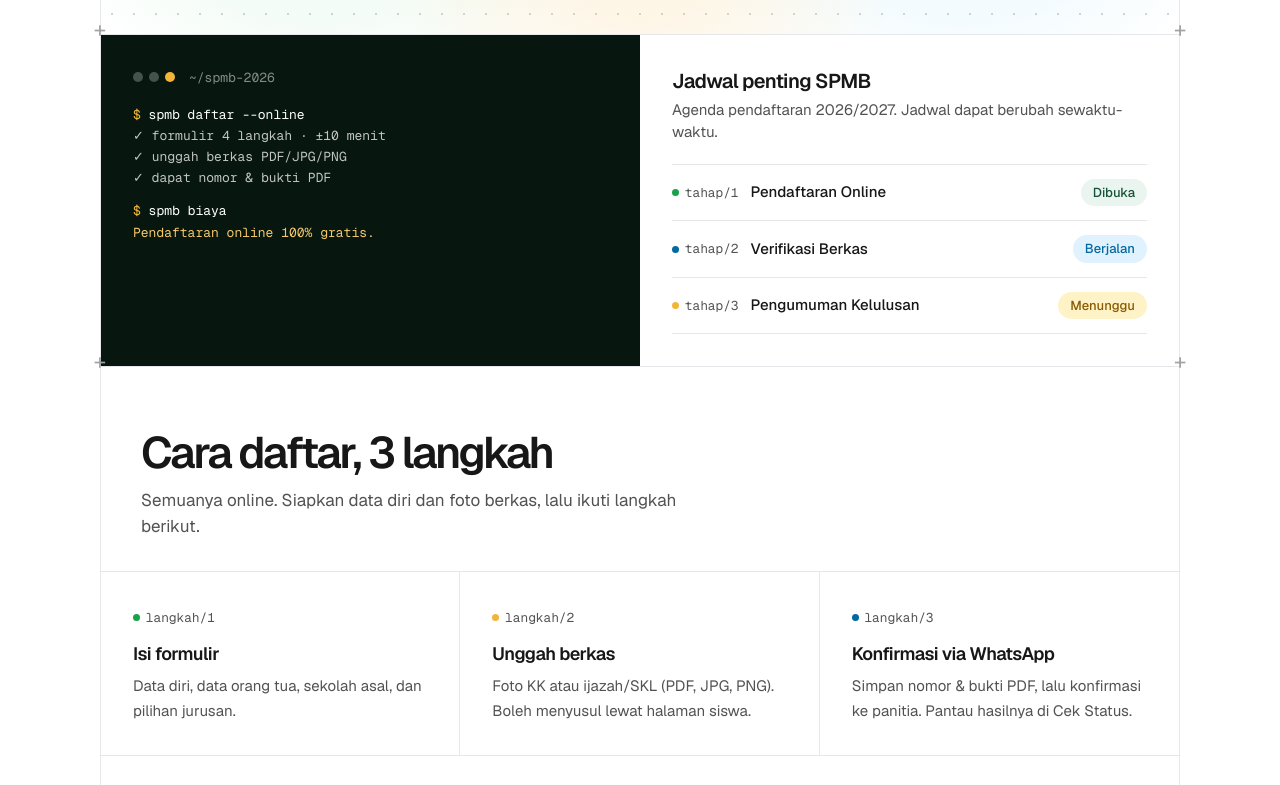
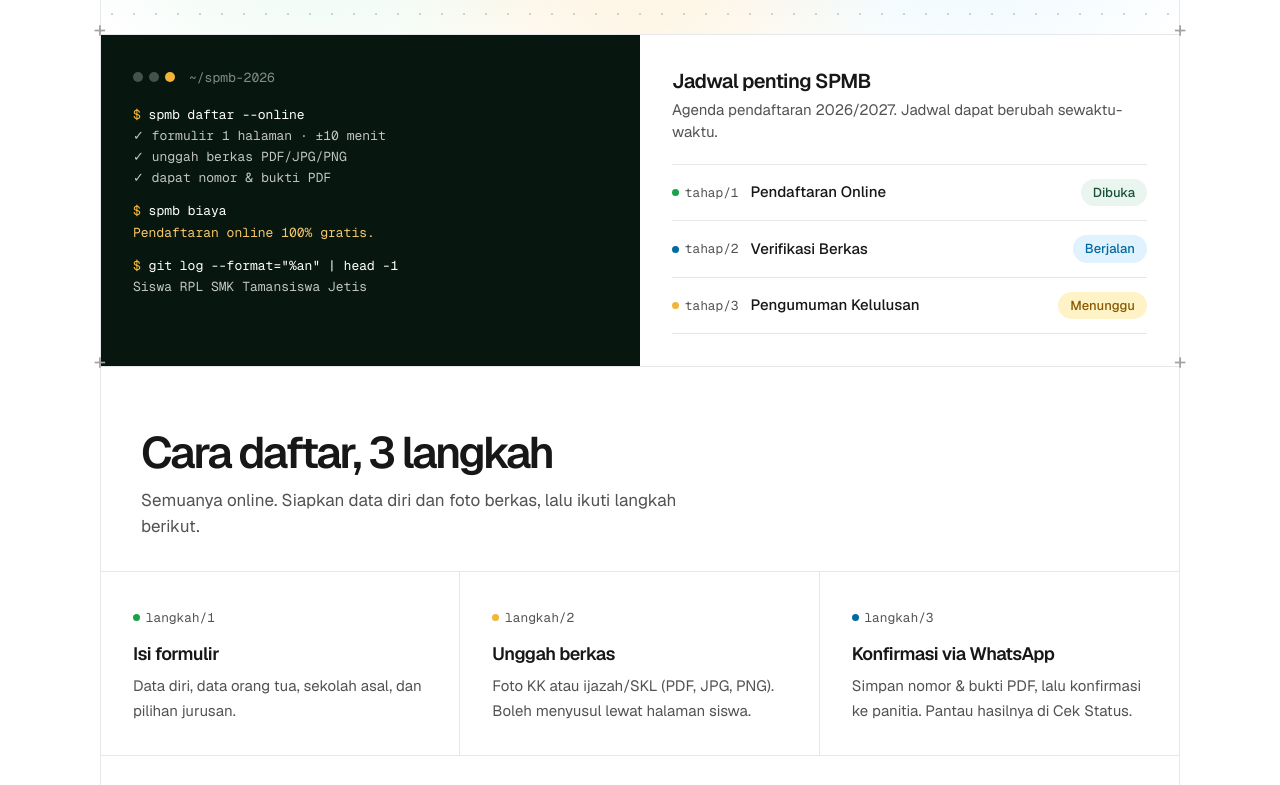
Before and after one commit to smkpkfajar-star/spmb-smk-v2, a website: page index.html in a window 1280 px wide. Shown: the part 700-1485 px from the top of the page. Drawn offline with nearby package versions, Linux system fonts and the light colour scheme.

Commit message:
feat: kredit 'dibuat oleh siswa RPL SMK Tamansiswa Jetis' di semua halaman
- tautan ke rpl.tamsis.site di footer beranda, daftar, login siswa, dan login admin
- baris git log di panel terminal beranda, meta author
- perbaiki teks terminal: formulir kini 1 halaman (bukan 4 langkah)

Co-Authored-By: Claude Opus 5.5 <noreply@anthropic.com>

```diff
--- a/index.html
+++ b/index.html
@@ -3,6 +3,7 @@
   <head>
     <meta charset="UTF-8" />
     <meta name="viewport" content="width=device-width, initial-scale=1.0" />
+    <meta name="author" content="Siswa RPL SMK Tamansiswa Jetis" />
     <title>SPMB SMK Tamansiswa Jetis — Penerimaan Murid Baru</title>
     <meta
       name="description"
@@ -106,11 +107,13 @@
             <span class="ml-2">~/spmb-2026</span>
           </div>
           <p><span class="text-gold-500">$</span> spmb daftar --online</p>
-          <p class="text-white/75">✓ formulir 4 langkah · ±10 menit</p>
+          <p class="text-white/75">✓ formulir 1 halaman · ±10 menit</p>
           <p class="text-white/75">✓ unggah berkas PDF/JPG/PNG</p>
           <p class="text-white/75">✓ dapat nomor &amp; bukti PDF</p>
           <p class="mt-3"><span class="text-gold-500">$</span> spmb biaya</p>
           <p class="text-gold-400">Pendaftaran online 100% gratis.</p>
+          <p class="mt-3"><span class="text-gold-500">$</span> git log --format="%an" | head -1</p>
+          <p class="text-white/75">Siswa RPL SMK Tamansiswa Jetis</p>
         </div>
         <div class="p-6 sm:p-8">
           <h2 class="heading text-xl">Jadwal penting SPMB</h2>
@@ -288,6 +291,7 @@
         </div>
         <p class="border-t border-hairline px-4 py-5 text-center font-mono text-[13px] text-ink-500">
           &copy; <span id="year">2026</span> SMK Tamansiswa Jetis · Portal SPMB
+          <span class="mx-2 text-ink-300">|</span> Dibuat oleh <a href="https://rpl.tamsis.site/" target="_blank" rel="noopener" class="inline-flex items-center gap-1.5 font-medium text-ink-900 hover:underline"><span class="h-1.5 w-1.5 rounded-full bg-ok-600" aria-hidden="true"></span>siswa RPL SMK Tamansiswa Jetis</a>
         </p>
       </footer>
     </main>
```
Also changed, not shown: admin/index.html (+2 -0 lines), daftar/index.html (+2 -1 lines), siswa/index.html (+2 -1 lines).
